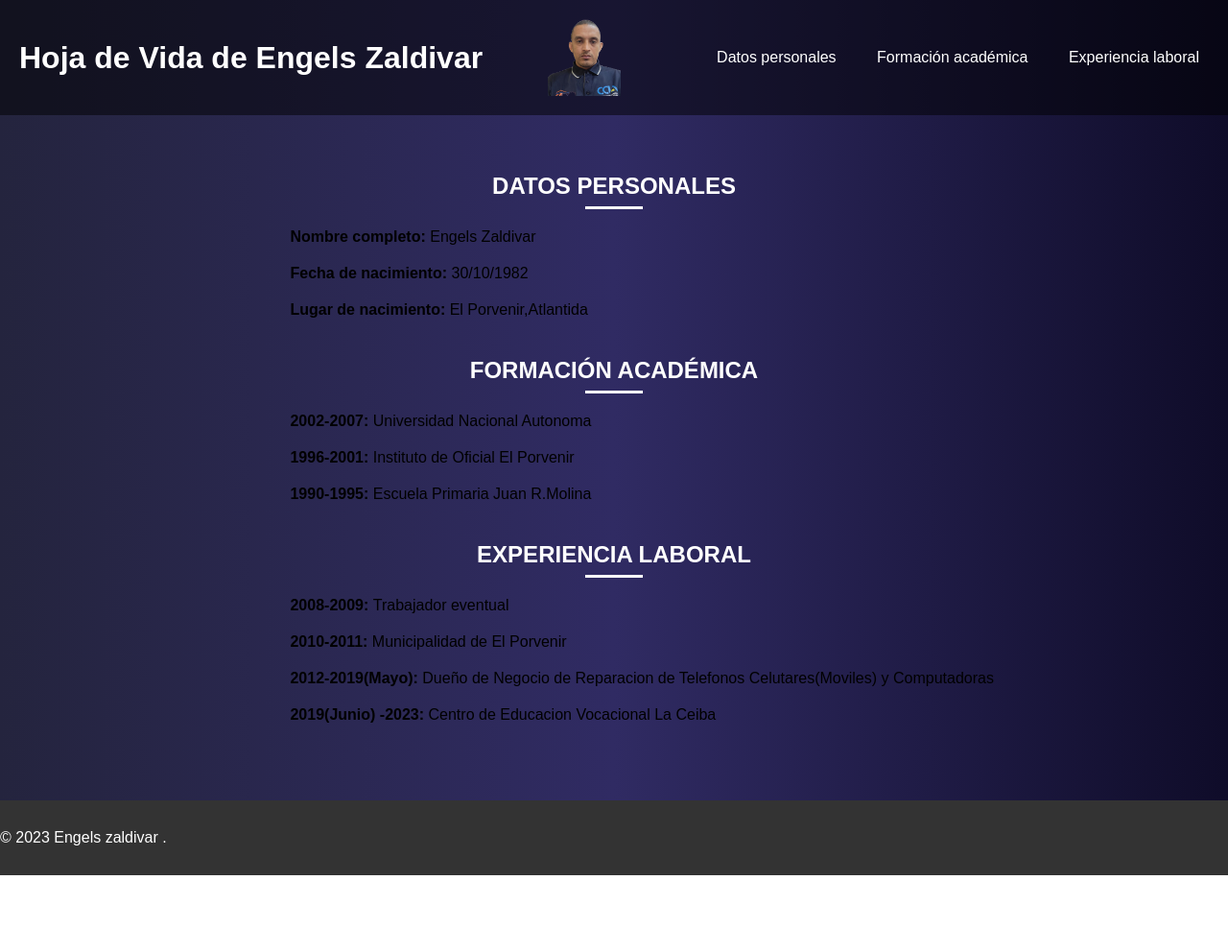
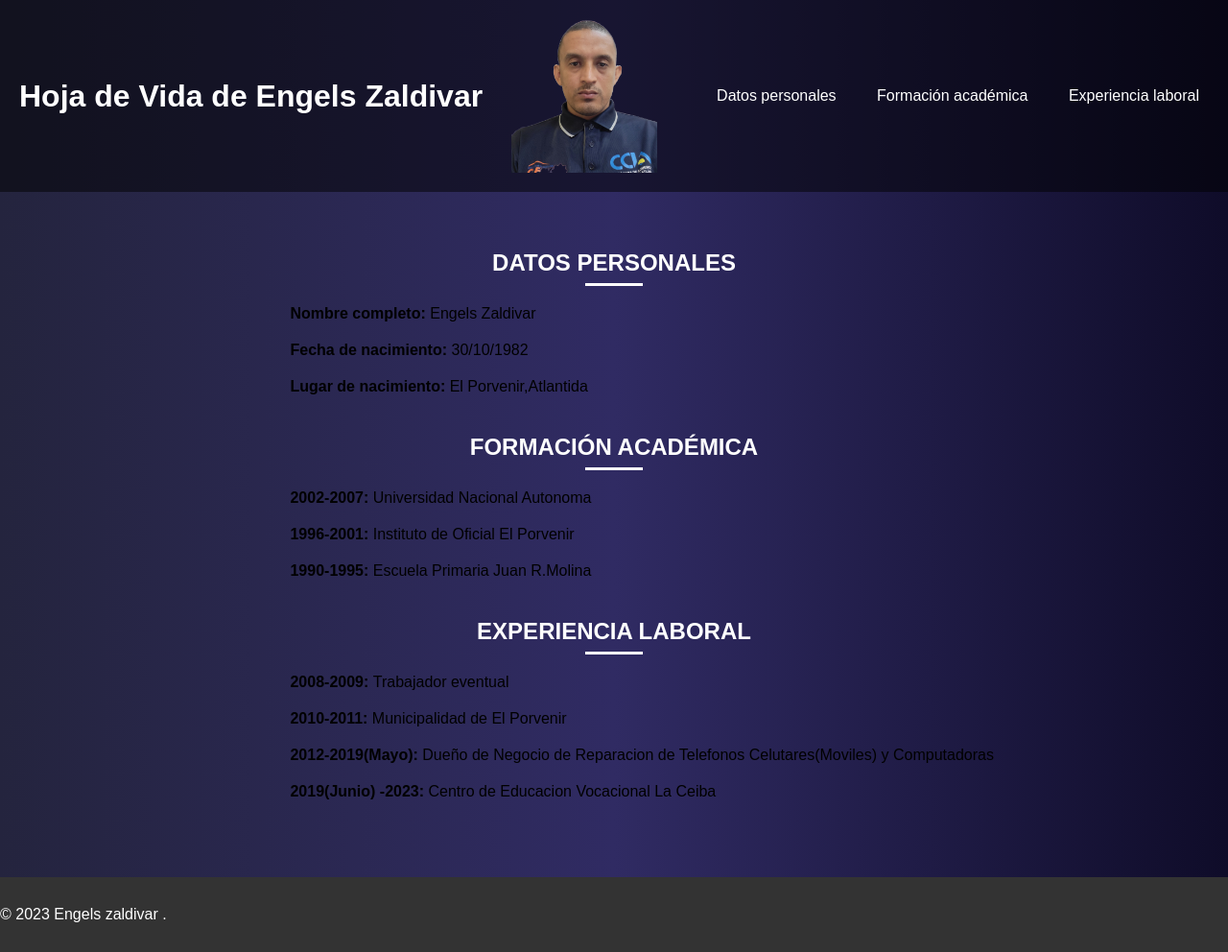
Before and after one commit to Engels30/curriculum_html, a plain HTML site: page index.html in a window 1280 px wide. Shown: the whole page at 96% size. Before the commit the page ends 912 px from the top, so only its background shows below. Drawn offline with Linux system fonts and the light colour scheme.

Commit message:
Update estilo.css

```diff
--- a/estilo.css
+++ b/estilo.css
@@ -17,7 +17,7 @@ header {
 }
 
 header img {
-  height: 80px;
+  height: 160px;
 }
 
 header nav ul {
```
